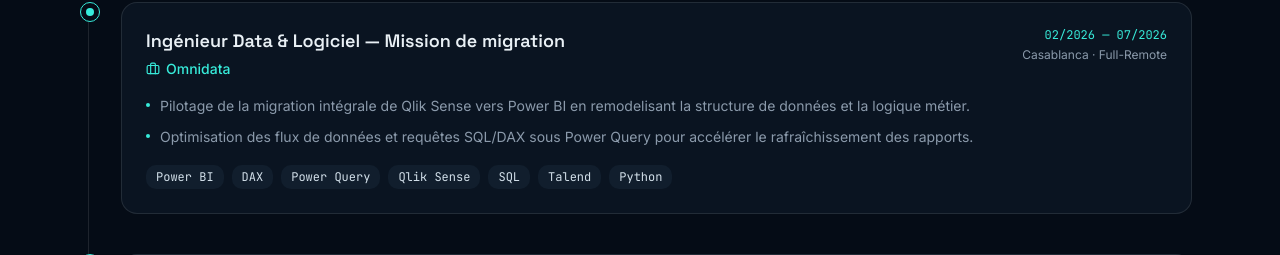
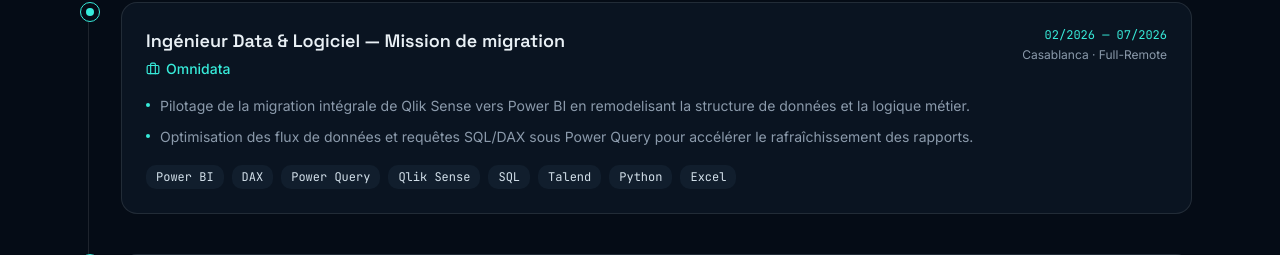
Before and after one commit to oussama-attouch/portfolio-oussama-attouch, a React (Vite) app: page / in a window 1280 px wide. Shown: the part 2308-2563 px from the top of the page. Built offline with nearby package versions, Linux system fonts and the light colour scheme.

Commit message:
fix(experiences): add Excel to Omnidata stack from résumé

```diff
--- a/src/components/portfolio/data.ts
+++ b/src/components/portfolio/data.ts
@@ -53,7 +53,7 @@ export const experiences = [
       "Pilotage de la migration intégrale de Qlik Sense vers Power BI en remodelisant la structure de données et la logique métier.",
       "Optimisation des flux de données et requêtes SQL/DAX sous Power Query pour accélérer le rafraîchissement des rapports.",
     ],
-    stack: ["Power BI", "DAX", "Power Query", "Qlik Sense", "SQL", "Talend", "Python"],
+    stack: ["Power BI", "DAX", "Power Query", "Qlik Sense", "SQL", "Talend", "Python", "Excel"],
   },
   {
     company: "SQORUS",
```
